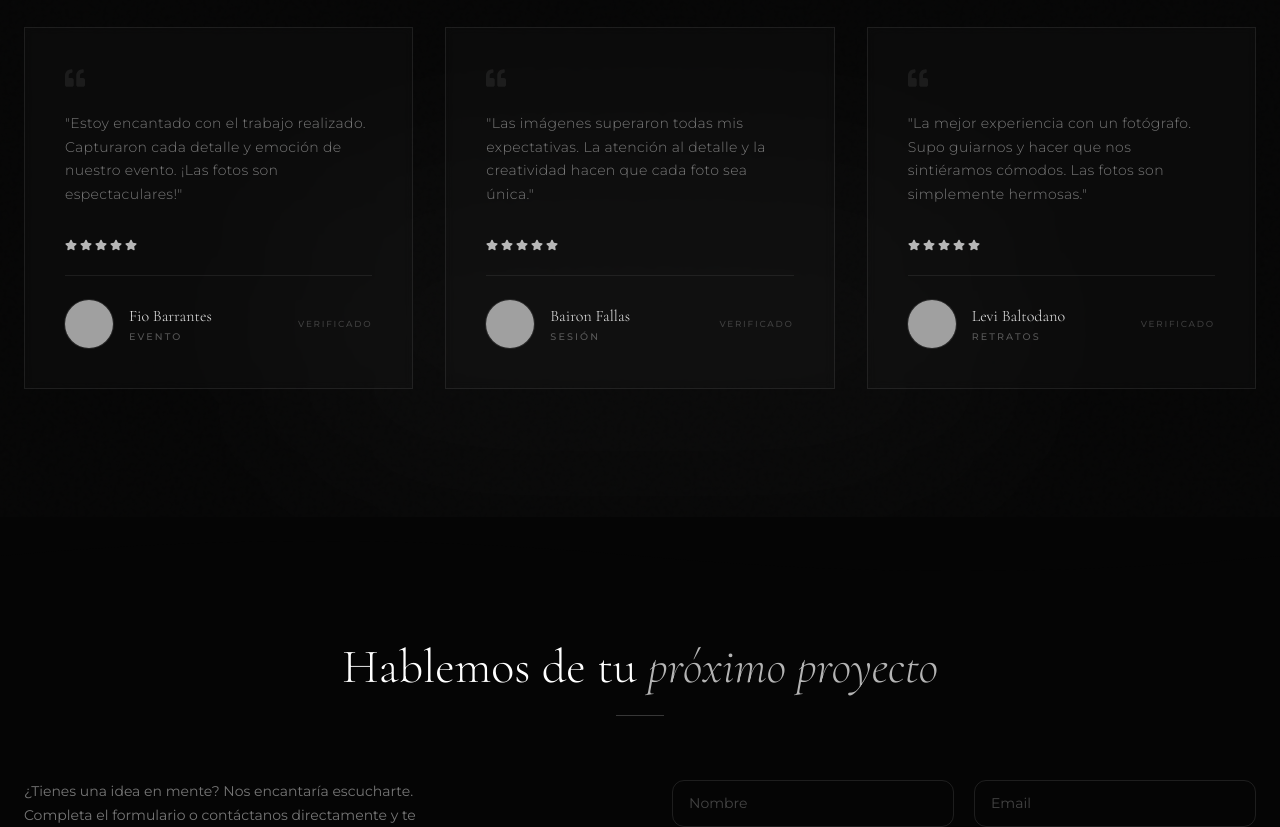
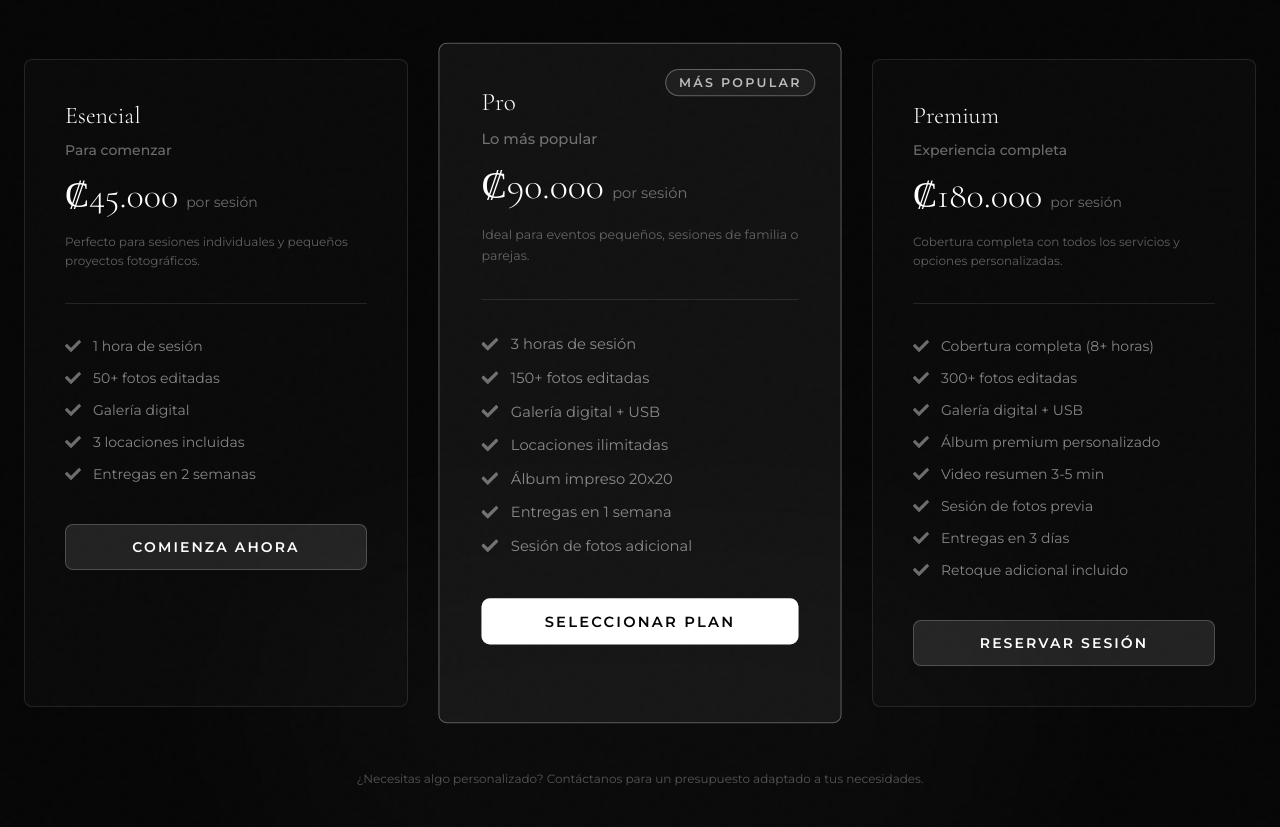
Before and after one commit to Baironfallas/landing-page-progra-lll, a React (Vite) app: page / in a window 1280 px wide. Shown: the part 2980-3807 px from the top of the page. Built offline with nearby package versions, Linux system fonts and the light colour scheme; grey boxes are pictures that could not be loaded.

Commit message:
feat: Agregar componente Pricing con planes y diseño responsivo

```diff
--- a/src/App.tsx
+++ b/src/App.tsx
@@ -2,6 +2,7 @@ import Header from "./components/Header";
 import AboutUs from "./components/AboutUs";
 import Services from "./components/Services";
 import GalleryServices from "./components/GalleryServices";
+import Pricing from "./components/Pricing";
 import CustomersReviews from "./components/CustomersReviews";
 import Contact from "./components/Contact";
 import Footer from "./components/Footer";
@@ -13,6 +14,7 @@ export const App = () => {
       <AboutUs />
       <Services />
       <GalleryServices />
+      <Pricing />
       <CustomersReviews />
       <Contact />
       <Footer />
--- /dev/null
+++ b/src/components/Pricing.tsx
@@ -0,0 +1,235 @@
+import { useEffect, useRef, useState } from "react";
+import { FaCheck } from "react-icons/fa";
+
+type Plan = {
+  name: string;
+  subtitle: string;
+  price: string;
+  description: string;
+  features: string[];
+  cta: string;
+  highlighted?: boolean;
+};
+
+const plans: Plan[] = [
+  {
+    name: "Esencial",
+    subtitle: "Para comenzar",
+    price: "₡45.000",
+    description:
+      "Perfecto para sesiones individuales y pequeños proyectos fotográficos.",
+    features: [
+      "1 hora de sesión",
+      "50+ fotos editadas",
+      "Galería digital",
+      "3 locaciones incluidas",
+      "Entregas en 2 semanas",
+    ],
+    cta: "Comienza ahora",
+  },
+  {
+    name: "Pro",
+    subtitle: "Lo más popular",
+    price: "₡90.000",
+    description: "Ideal para eventos pequeños, sesiones de familia o parejas.",
+    features: [
+      "3 horas de sesión",
+      "150+ fotos editadas",
+      "Galería digital + USB",
+      "Locaciones ilimitadas",
+      "Álbum impreso 20x20",
+      "Entregas en 1 semana",
+      "Sesión de fotos adicional",
+    ],
+    cta: "Seleccionar plan",
+    highlighted: true,
+  },
+  {
+    name: "Premium",
+    subtitle: "Experiencia completa",
+    price: "₡180.000",
+    description:
+      "Cobertura completa con todos los servicios y opciones personalizadas.",
+    features: [
+      "Cobertura completa (8+ horas)",
+      "300+ fotos editadas",
+      "Galería digital + USB",
+      "Álbum premium personalizado",
+      "Video resumen 3-5 min",
+      "Sesión de fotos previa",
+      "Entregas en 3 días",
+      "Retoque adicional incluido",
+    ],
+    cta: "Reservar sesión",
+  },
+];
+
+const useInView = (threshold = 0.15) => {
+  const ref = useRef(null);
+  const [inView, setInView] = useState(false);
+
+  useEffect(() => {
+    const obs = new IntersectionObserver(
+      ([e]) => {
+        if (e.isIntersecting) {
+          setInView(true);
+          obs.disconnect();
+        }
+      },
+      { threshold },
+    );
+    if (ref.current) obs.observe(ref.current);
+    return () => obs.disconnect();
+  }, [threshold]);
+
+  return [ref, inView];
+};
+
+const Pricing = () => {
+  const [sectionRef, inView] = useInView(0.1) as [
+    React.RefObject<HTMLElement>,
+    boolean,
+  ];
+
+  return (
+    <section
+      id="Pricing"
+      ref={sectionRef}
+      className="vt-section-dark vt-section-divider"
+    >
+      {/* Noise overlay */}
+      <div className="vt-noise-overlay" />
+
+      {/* Ambient glow */}
+      <div className="pointer-events-none absolute inset-0">
+        <div className="absolute left-1/2 bottom-0 h-96 w-[50rem] -translate-x-1/2 rounded-full bg-white/[0.025] blur-[100px]" />
+      </div>
+
+      <div className="vt-content-layer mx-auto max-w-7xl px-6 vt-section-pad">
+        {/* Section header */}
+        <div className="mb-20 text-center">
+          <div className="flex items-center justify-center gap-4 mb-5">
+            <div className="h-px w-10 bg-white/30" />
+            <span className="vt-kicker text-[0.65rem]">Paquetes</span>
+            <div className="h-px w-10 bg-white/30" />
+          </div>
+          <h2 className="vt-title-serif text-4xl md:text-5xl font-light text-white leading-tight mb-6">
+            Nuestros <em className="italic text-white/70">Paquetes</em>
+          </h2>
+          <p className="vt-body-copy max-w-2xl mx-auto mb-2">
+            Elige el plan que mejor se adapte a tu sesión fotográfica. Todos
+            incluyen edición profesional y galería digital.
+          </p>
+          <div className="vt-divider mx-auto mt-8" />
+        </div>
+
+        {/* Pricing cards grid */}
+        <div
+          className={[
+            "grid grid-cols-1 md:grid-cols-3 gap-8 lg:gap-10",
+            "transition-all duration-1000 ease-out",
+            inView ? "opacity-100 translate-y-0" : "opacity-0 translate-y-10",
+          ].join(" ")}
+        >
+          {plans.map((plan, idx) => (
+            <div
+              key={plan.name}
+              className={[
+                "group relative overflow-hidden rounded-lg border transition-all duration-500",
+                "hover:shadow-lg hover:-translate-y-1",
+                plan.highlighted
+                  ? "border-white/30 bg-white/[0.05] md:scale-[1.05] md:z-10"
+                  : "border-white/10 bg-white/[0.02]",
+                inView
+                  ? "opacity-100 translate-y-0"
+                  : "opacity-0 translate-y-8",
+              ].join(" ")}
+              style={{
+                transitionDelay: inView ? `${idx * 120}ms` : "0s",
+              }}
+            >
+              {/* Accent bar top */}
+              <div
+                className={[
+                  "absolute top-0 left-0 right-full h-1 transition-all duration-500",
+                  plan.highlighted ? "bg-white/60" : "bg-white/20",
+                  "group-hover:right-0",
+                ].join(" ")}
+              />
+
+              {/* Badge popular */}
+              {plan.highlighted && (
+                <div className="absolute top-6 right-6 z-20">
+                  <span className="inline-block px-3 py-1 text-xs font-semibold uppercase tracking-[0.18em] text-white/70 border border-white/30 rounded-full bg-white/[0.05]">
+                    Más Popular
+                  </span>
+                </div>
+              )}
+
+              {/* Content */}
+              <div className="p-8 md:p-10">
+                {/* Header */}
+                <div className="mb-8">
+                  <h3 className="vt-title-serif text-2xl font-light text-white mb-2">
+                    {plan.name}
+                  </h3>
+                  <p className="text-sm text-white/40 font-medium mb-4">
+                    {plan.subtitle}
+                  </p>
+                  <div className="flex items-baseline gap-2 mb-4">
+                    <span className="vt-title-serif text-4xl font-light text-white">
+                      {plan.price}
+                    </span>
+                    <span className="text-sm text-white/40">por sesión</span>
+                  </div>
+                  <p className="text-xs text-white/35 leading-relaxed">
+                    {plan.description}
+                  </p>
+                </div>
+
+                {/* Divider */}
+                <div className="h-px w-full bg-white/10 mb-8 group-hover:bg-white/15 transition-colors duration-300" />
+
+                {/* Features list */}
+                <ul className="space-y-3 mb-10">
+                  {plan.features.map((feature, i) => (
+                    <li key={i} className="flex items-start gap-3">
+                      <FaCheck className="w-4 h-4 text-white/40 flex-shrink-0 mt-0.5 group-hover:text-white/60 transition-colors duration-300" />
+                      <span className="text-sm text-white/50 group-hover:text-white/70 transition-colors duration-300">
+                        {feature}
+                      </span>
+                    </li>
+                  ))}
+                </ul>
+
+                {/* CTA Button */}
+                <button
+                  className={[
+                    "w-full py-3 px-6 rounded-lg font-semibold text-sm uppercase tracking-[0.15em]",
+                    "transition-all duration-300",
+                    plan.highlighted
+                      ? "bg-white text-[#050505] hover:bg-white/90 hover:shadow-lg"
+                      : "bg-white/10 text-white border border-white/20 hover:bg-white/20 hover:border-white/40",
+                  ].join(" ")}
+                >
+                  {plan.cta}
+                </button>
+              </div>
+
+              {/* Corner accent */}
+              <div className="absolute bottom-4 right-4 w-6 h-6 pointer-events-none border-b border-r border-white/0 group-hover:border-white/15 transition-all duration-500 group-hover:w-8 group-hover:h-8" />
+            </div>
+          ))}
+        </div>
+
+        {/* Bottom note */}
+        <p className="text-center text-xs text-white/30 mt-16">
+          ¿Necesitas algo personalizado? Contáctanos para un presupuesto
+          adaptado a tus necesidades.
+        </p>
+      </div>
+    </section>
+  );
+};
+
+export default Pricing;
```
